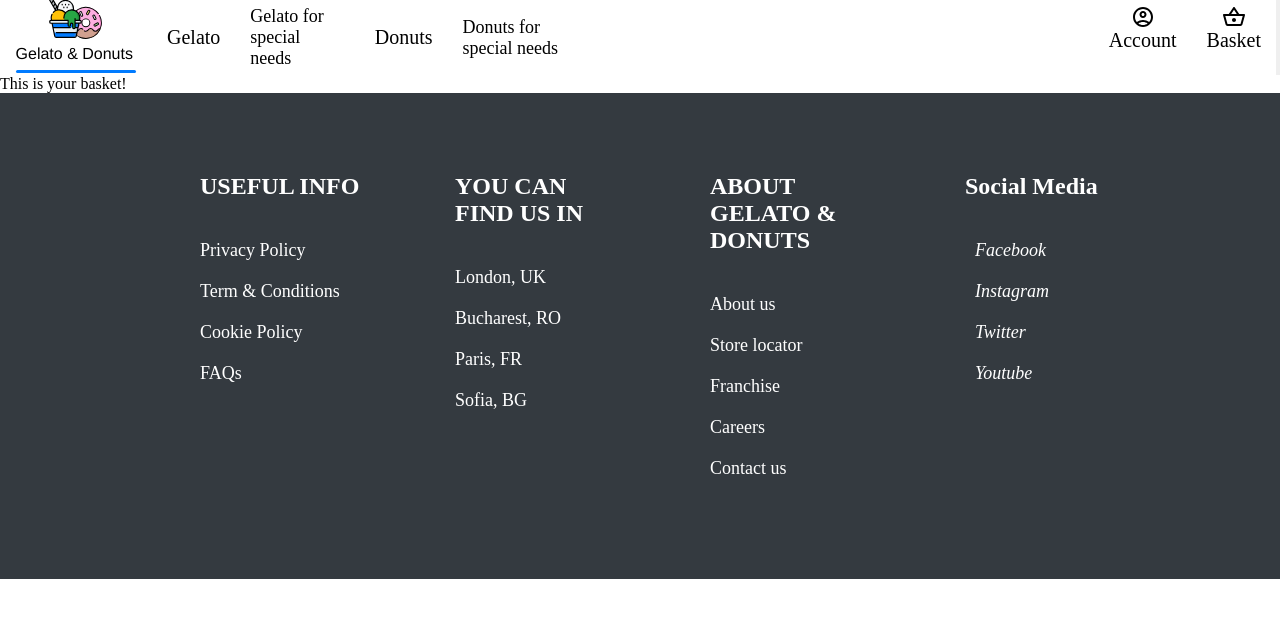
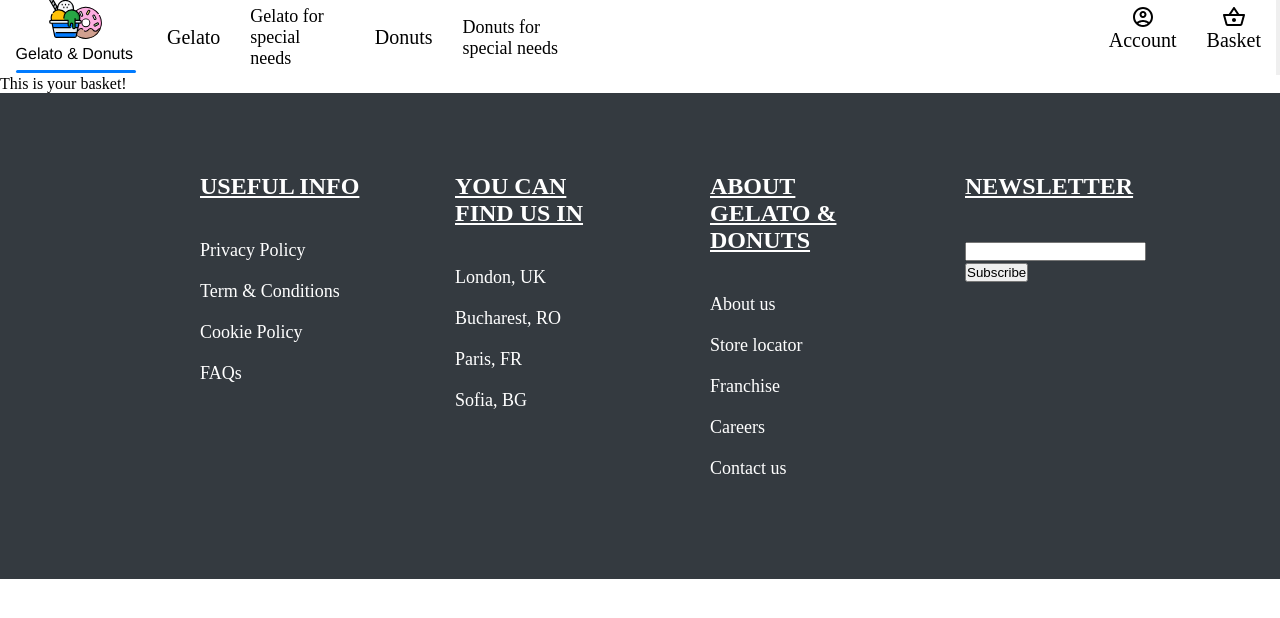
Before and after one commit to IonutDevBst/Proiect-Deloitte1, a React (Create React App) app: page /basket in a window 1280 px wide. Shown: the top 618 px of the page. Built offline with nearby package versions, Linux system fonts and the light colour scheme.

Commit message:
restyle footer

```diff
--- a/src/components/Footer/Footer.js
+++ b/src/components/Footer/Footer.js
@@ -37,35 +37,17 @@ const Footer = () => {
             <FooterLink href="#">Contact us</FooterLink>
           </Column>
           <Column>
-            <Heading>Social Media</Heading>
+            <Heading>NEWSLETTER</Heading>
             <FooterLink href="#">
-              <i className="fab fa-facebook-f">
-                <span style={{ marginLeft: "10px" }}>
-                  Facebook
-                </span>
-              </i>
+            <form>
+      <label>
+        <input type="text" name="newsletter" />
+        </label>
+
+      <button>Subscribe</button>
+    </form>
             </FooterLink>
-            <FooterLink href="#">
-              <i className="fab fa-instagram">
-                <span style={{ marginLeft: "10px" }}>
-                  Instagram
-                </span>
-              </i>
-            </FooterLink>
-            <FooterLink href="#">
-              <i className="fab fa-twitter">
-                <span style={{ marginLeft: "10px" }}>
-                  Twitter
-                </span>
-              </i>
-            </FooterLink>
-            <FooterLink href="#">
-              <i className="fab fa-youtube">
-                <span style={{ marginLeft: "10px" }}>
-                  Youtube
-                </span>
-              </i>
-            </FooterLink>
+
           </Column>
         </Row>
       </Container>
--- a/src/components/Footer/FooterStyles.js
+++ b/src/components/Footer/FooterStyles.js
@@ -29,6 +29,13 @@ export const Column = styled.div`
   margin-left: 60px;
 `;
 
+export const Form = styled.form`
+  display: flex;
+
+`;
+
+
+
 export const Row = styled.div`
   display: grid;
   grid-template-columns: repeat(auto-fill,
@@ -58,4 +65,5 @@ export const Heading = styled.p`
   color: #fff;
   margin-bottom: 40px;
   font-weight: bold;
+  text-decoration: underline;
 `;
```
